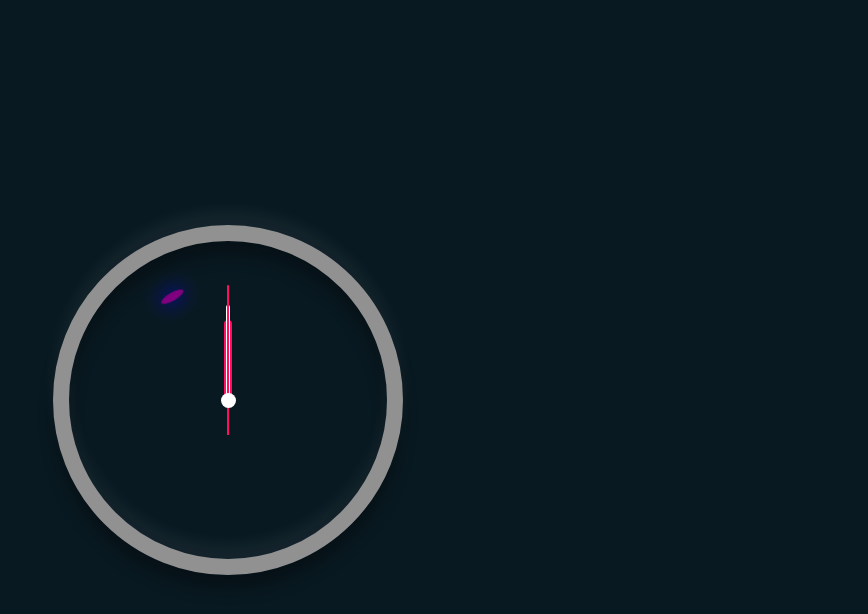
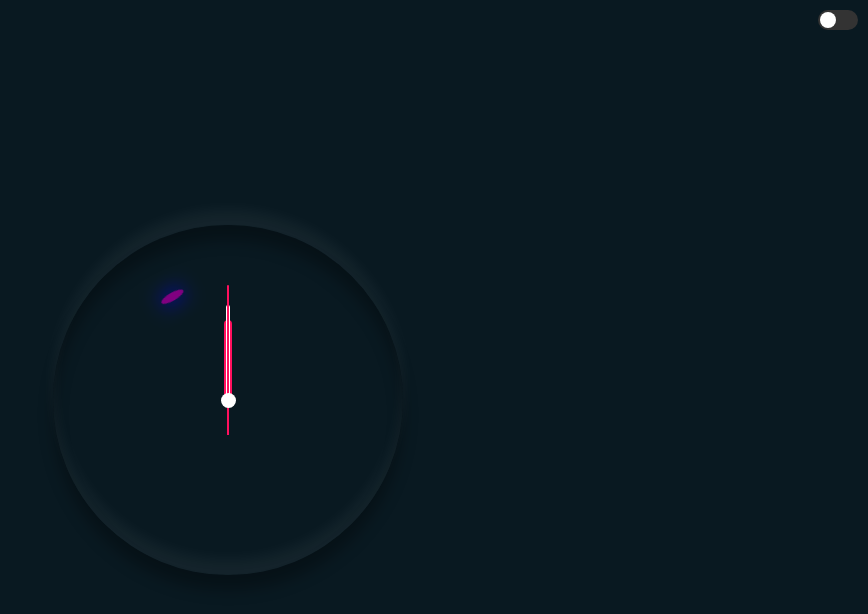
Before and after one commit to gklicker/clock, a plain HTML site: page index.html in a window 1280 px wide. Shown: the whole page, without its empty margins (412-1280 px from the left). Drawn offline with Linux system fonts and the light colour scheme.

Commit message:
add theme-toggle

```diff
--- a/index.html
+++ b/index.html
@@ -9,6 +9,10 @@
   <link rel="stylesheet" href="static/css/main.css">
 </head>
 <body>
+<label class="theme-toggle">
+  <input type="checkbox" id="theme-toggle" class="theme-toggle-checkbox">
+</label>
+<div class="clock-container">
   <div class="light">
     <span></span>
   </div>
@@ -27,6 +31,10 @@
       </div>
     </div>
   </div>
+</div>
+
 <script src="static/js/main.js"></script>
 </body>
+
+
 </html>
--- a/static/css/main.css
+++ b/static/css/main.css
@@ -4,7 +4,7 @@
     box-sizing: border-box;
 }
 
-body {
+.clock-container {
     display: flex;
     justify-content: center;
     align-items: center;
@@ -19,7 +19,7 @@ body {
     justify-content: center;
     align-items: center;
     background-size: cover;
-    border: 16px solid #919191;
+    /*border: 16px solid #091921;*/
     border-radius: 50%;
     box-shadow: 0 -15px 15px rgba(255, 255, 255, 0.05),
     inset 0 -15px 15px rgba(255, 255, 255, 0.05),
@@ -129,3 +129,54 @@ span:after {
         transform: rotate(360deg);
     }
 }
+
+
+.theme-toggle {
+    position: absolute;
+    top: 10px;
+    right: 10px;
+}
+
+.theme-toggle-checkbox {
+    appearance: none;
+    width: 40px;
+    height: 20px;
+    background: #333;
+    outline: none;
+    border-radius: 20px;
+    cursor: pointer;
+    position: relative;
+    transition: background 0.3s ease;
+}
+
+.theme-toggle-checkbox:before {
+    content: '';
+    position: absolute;
+    top: 2px;
+    left: 2px;
+    width: 16px;
+    height: 16px;
+    background: #fff;
+    border-radius: 50%;
+    transition: left 0.3s ease;
+}
+
+.theme-toggle-checkbox:checked {
+    background: #ff105e;
+}
+
+.theme-toggle-checkbox:checked:before {
+    left: 22px;
+}
+
+.light-theme {
+    /*background: #f0f0f0;*/
+    /*color: #333;*/
+    background-color: papayawhip;
+}
+
+/*body.light-theme .clock {*/
+/*    border-color: #333;*/
+/*}*/
+
+/* Можно добавить другие стили для светлой темы */
--- a/static/js/main.js
+++ b/static/js/main.js
@@ -2,6 +2,14 @@ const deg = 6;
 const hr = document.querySelector('#hr');
 const mn = document.querySelector('#mn');
 const sc = document.querySelector('#sc');
+
+
+const clockContainer = document.querySelector(".clock-container")
+const themeToggle = document.getElementById('theme-toggle')
+
+themeToggle.addEventListener('click', function () {
+    clockContainer.classList.toggle('light-theme');
+});
 
 function setupWebSocket() {
     const socket = new WebSocket("ws://" + document.location.hostname + ":" + document.location.port + "/ws");
```
Lines whose indentation alone changed are shown as unchanged.
